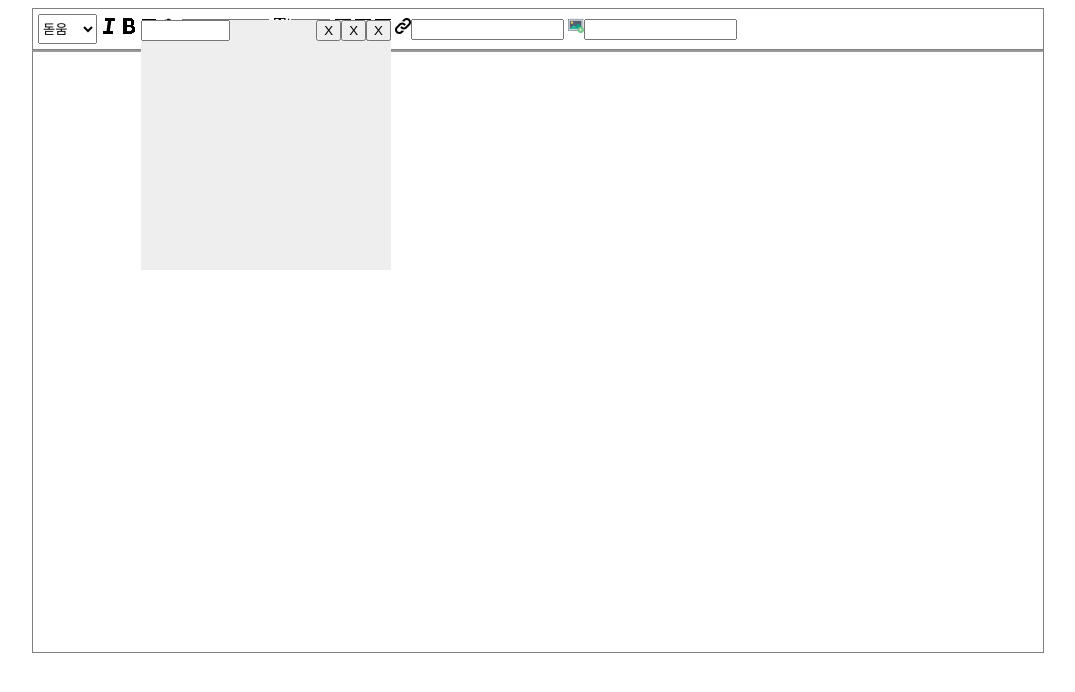
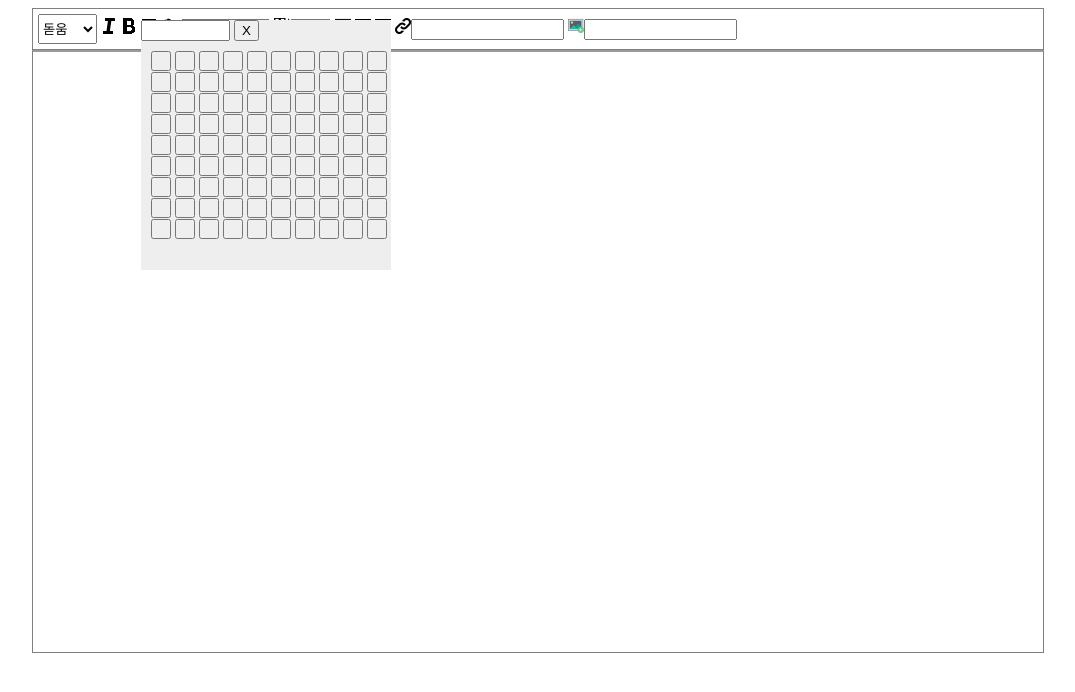
Before and after one commit to SeongMinSeok/editor, a plain HTML site: page index.html in a window 1280 px wide. Shown: the whole page, without its empty margins (110-1185 px from the left). Drawn offline with Linux system fonts and the light colour scheme.

Commit message:
게시판

```diff
--- a/index.html
+++ b/index.html
@@ -50,22 +50,24 @@
          float:right;
     }
     #text-color-view{
-        clear: both;
-        position: absolute;
+
+        /* position: absolute; */
         /* bottom:0px; */
-        width: 250px;
-        height: 100px;
-        left: 0px;
-        top:0px;
+      margin: 10px;
+        width: 240px;
+        height: 230px;
+
         z-index: 1;
     }
-    #background-color{
-        position: relative;
-    }
+
     #font_family{
         height: 30px;
     }
+    .color{
+        width: 20px;
+        height: 20px;
 
+    }
 </style>
 <script>
     let xE = {};
@@ -136,14 +138,101 @@
     <sapn id="text-color">
         <img src="public/text-color.png" alt="foreColor" onclick="xFn(this.alt)"></img>
         <span id="color-popup">
-            <span id="settin">
+            <span id="color-setting">
                 <input type=text size=8>
-                <button id="cancel">X</button>
+                <button class="cancel">X</button>
             </span>
             <span id="text-color-view">
-                    <button id="cancel">X</button>
-                    <button id="cancel">X</button>
-                    <button id="cancel">X</button>
+                    <button class="color"></button>
+                    <button class="color"></button>
+                    <button class="color"></button>
+                    <button class="color"></button>
+                    <button class="color"></button>
+                    <button class="color"></button>
+                    <button class="color"></button>
+                    <button class="color"></button>
+                    <button class="color"></button>
+                    <button class="color"></button>
+                    <button class="color"></button>
+                    <button class="color"></button>
+                    <button class="color"></button>
+                    <button class="color"></button>
+                    <button class="color"></button>
+                    <button class="color"></button>
+                    <button class="color"></button>
+                    <button class="color"></button>
+                    <button class="color"></button>
+                    <button class="color"></button>
+                    <button class="color"></button>
+                    <button class="color"></button>
+                    <button class="color"></button>
+                    <button class="color"></button>
+                    <button class="color"></button>
+                    <button class="color"></button>
+                    <button class="color"></button>
+                    <button class="color"></button>
+                    <button class="color"></button>
+                    <button class="color"></button>
+                    <button class="color"></button>
+                    <button class="color"></button>
+                    <button class="color"></button>
+                    <button class="color"></button>
+                    <button class="color"></button>
+                    <button class="color"></button>
+                    <button class="color"></button>
+                    <button class="color"></button>
+                    <button class="color"></button>
+                    <button class="color"></button>
+                    <button class="color"></button>
+                    <button class="color"></button>
+                    <button class="color"></button>
+                    <button class="color"></button>
+                    <button class="color"></button>
+                    <button class="color"></button>
+                    <button class="color"></button>
+                    <button class="color"></button>
+                    <button class="color"></button>
+                    <button class="color"></button>
+                    <button class="color"></button>
+                    <button class="color"></button>
+                    <button class="color"></button>
+                    <button class="color"></button>
+                    <button class="color"></button>
+                    <button class="color"></button>
+                    <button class="color"></button>
+                    <button class="color"></button>
+                    <button class="color"></button>
+                    <button class="color"></button>
+                    <button class="color"></button>
+                    <button class="color"></button>
+                    <button class="color"></button>
+                    <button class="color"></button>
+                    <button class="color"></button>
+                    <button class="color"></button>
+                    <button class="color"></button>
+                    <button class="color"></button>
+                    <button class="color"></button>
+                    <button class="color"></button>
+                    <button class="color"></button>
+                    <button class="color"></button>
+                    <button class="color"></button>
+                    <button class="color"></button>
+                    <button class="color"></button>
+                    <button class="color"></button>
+                    <button class="color"></button>
+                    <button class="color"></button>
+                    <button class="color"></button>
+                    <button class="color"></button>
+                    <button class="color"></button>
+                    <button class="color"></button>
+                    <button class="color"></button>
+                    <button class="color"></button>
+                    <button class="color"></button>
+                    <button class="color"></button>
+                    <button class="color"></button>
+                    <button class="color"></button>
+                    <button class="color"></button>
+                    <button class="color"></button>
             </span>
         </span>
     </sapn>
```
